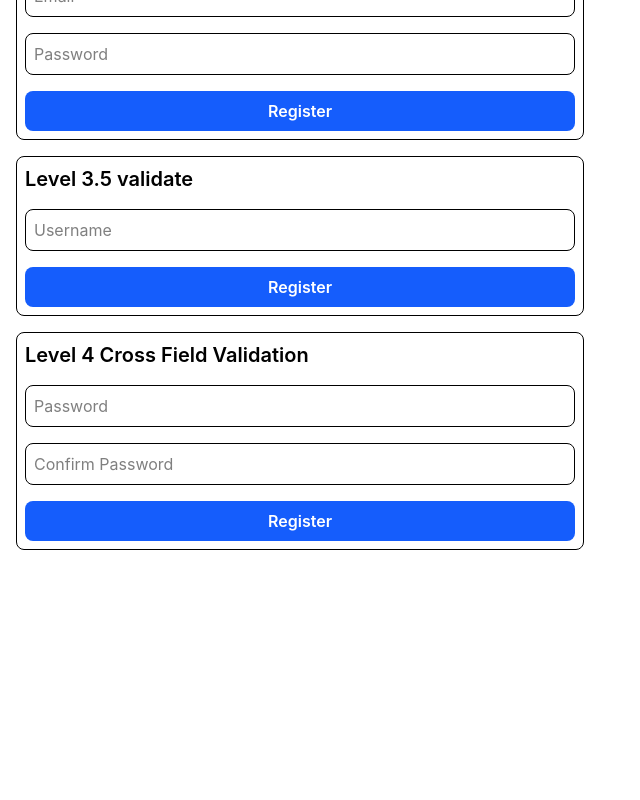
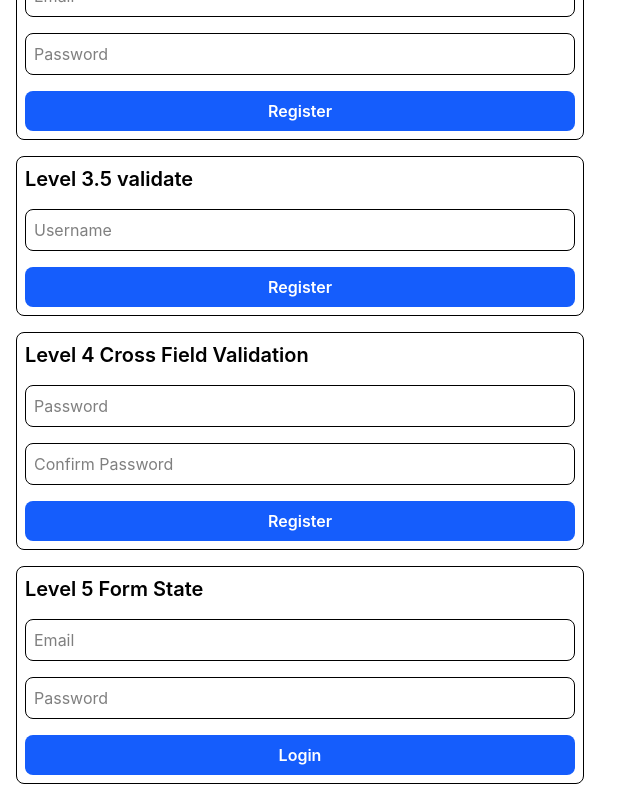
Before and after one commit to Hary300/Practice-React-Hook-Form, a React (Vite) app: page / in a window 1280 px wide. Shown: the part 3042-3842 px from the top of the page, without its empty margins (0-640 px from the left). Before the commit the page ends 3608 px from the top, so only its background shows below. Built offline with nearby package versions, Linux system fonts and the light colour scheme.

Commit message:
feat: add FormState component for form handling and update imports in App

```diff
--- a/src/App.tsx
+++ b/src/App.tsx
@@ -16,6 +16,7 @@ import {
   Validate,
 } from './lv3';
 import { CrossFieldValidation } from './lv4';
+import { FormState } from './lv5';
 
 function App() {
   return (
@@ -42,6 +43,9 @@ function App() {
 
       {/* Level 4 */}
       <CrossFieldValidation />
+
+      {/* Level 5 */}
+      <FormState />
     </div>
   );
 }
--- a/src/index.css
+++ b/src/index.css
@@ -17,7 +17,7 @@ input {
 }
 
 button {
-  @apply w-full p-2 rounded-lg bg-blue-600 text-white font-semibold cursor-pointer;
+  @apply w-full p-2 rounded-lg bg-blue-600 text-white font-semibold cursor-pointer active:scale-99;
 }
 
 .error-text {
--- a/src/lv5/5.FormState.tsx
+++ b/src/lv5/5.FormState.tsx
@@ -0,0 +1,55 @@
+import { useForm } from 'react-hook-form';
+
+type LoginFormData = {
+  email: string;
+  password: string;
+};
+export default function FormState() {
+  const {
+    register,
+    handleSubmit,
+    formState: { errors, isDirty, isValid, isSubmitting },
+  } = useForm<LoginFormData>({ mode: 'onChange' });
+
+  const onSubmit = async (data: LoginFormData) => {
+    console.log(data);
+    await new Promise((resolve) => setTimeout(resolve, 2000));
+    console.log('submitted successfully');
+  };
+
+  return (
+    <form onSubmit={handleSubmit(onSubmit)} className='wrapper'>
+      <h2>Level 5 Form State</h2>
+      <input
+        type='email'
+        placeholder='Email'
+        {...register('email', {
+          required: 'email is required',
+          pattern: {
+            value: /\S+@\S+\.\S+/,
+            message: 'Invalid email format',
+          },
+        })}
+      />
+      {errors.email && <p className='error-text'>{errors.email.message}</p>}
+
+      <input
+        type='password'
+        placeholder='Password'
+        {...register('password', {
+          required: 'Password is required',
+          minLength: {
+            value: 8,
+            message: 'Password must be at least 8 characters',
+          },
+        })}
+      />
+      {errors.password && (
+        <p className='error-text'>{errors.password.message}</p>
+      )}
+      <button type='submit' disabled={!isDirty || !isValid || isSubmitting}>
+        {isSubmitting ? 'Loading...' : 'Login'}
+      </button>
+    </form>
+  );
+}
--- a/src/lv5/index.ts
+++ b/src/lv5/index.ts
@@ -0,0 +1,2 @@
+import FormState from './5.FormState';
+export { FormState };
```
